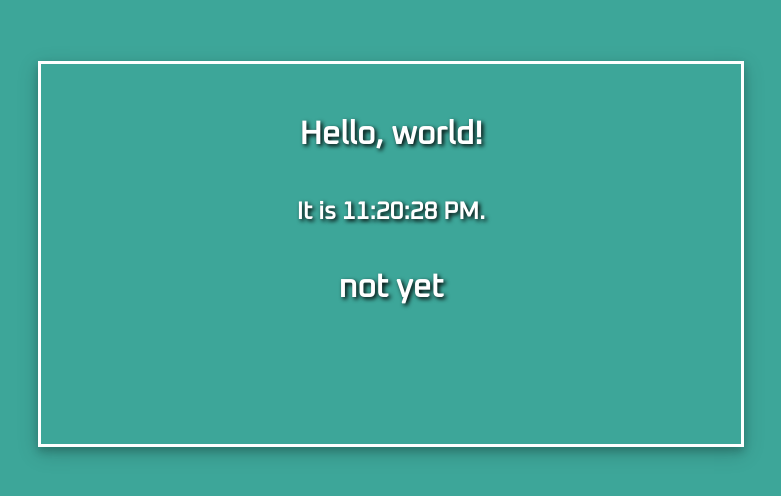
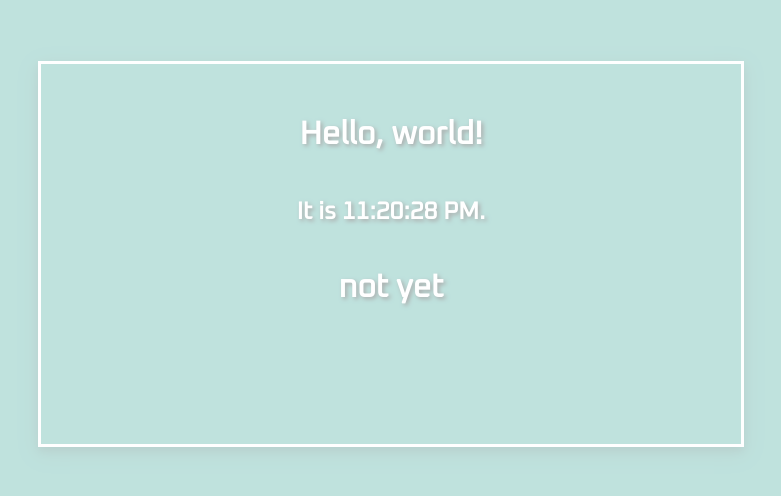
Before and after one commit to cbatsoula/color-homepage, a React (Create React App) app: page / in a window 1280 px wide. Shown: the part 146-642 px from the top of the page, without its empty margins (249-1030 px from the left). Built offline with nearby package versions, Linux system fonts and the light colour scheme; no server answers.

Commit message:
experimenting with animations and transitions

```diff
--- a/src/App.css
+++ b/src/App.css
@@ -5,8 +5,9 @@
   height: 100vh;
   width: 100vw;
   /* background-color: black; */
-  animation: pulse 1s infinite;
+  animation: pulse 6s infinite;
   font-family: 'Oxanium' ;
+
 
 
 
@@ -45,11 +46,14 @@
   text-align: inherit;
 }
 
-/* @keyframes pulse {
+@keyframes pulse {
   0% {
-    background-color: pink;
+    opacity:0.5;
+  }
+  50% {
+    opacity: 0.7;
   }
   100% {
-    background-color: #c4cf7c;
+    opacity: 0.3;
   }
-} */
+}
--- a/src/App.js
+++ b/src/App.js
@@ -27,10 +27,6 @@ class App extends React.Component {
                 console.log("nahh", color)
 
               }
-
-
-
-
     console.log(color)
     return color
   }
```
